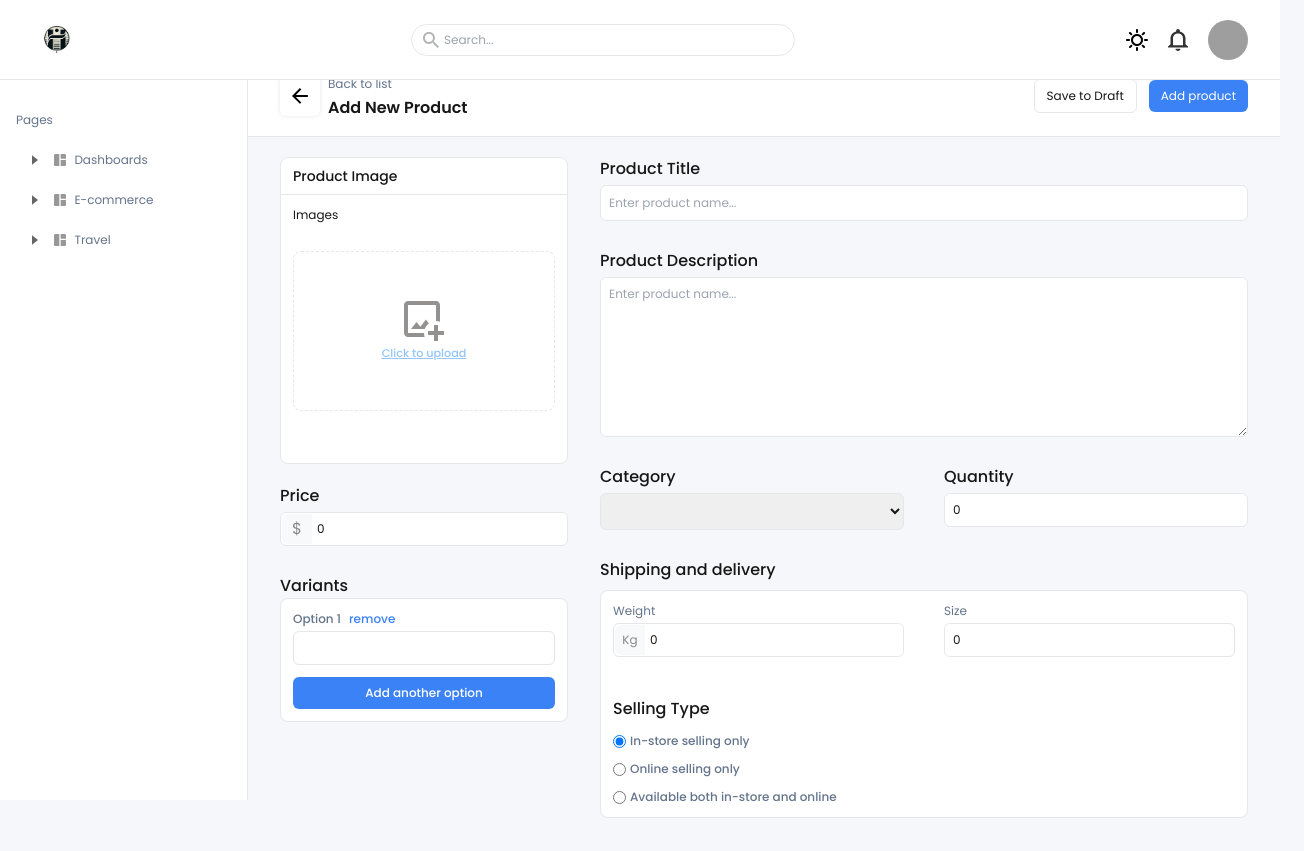
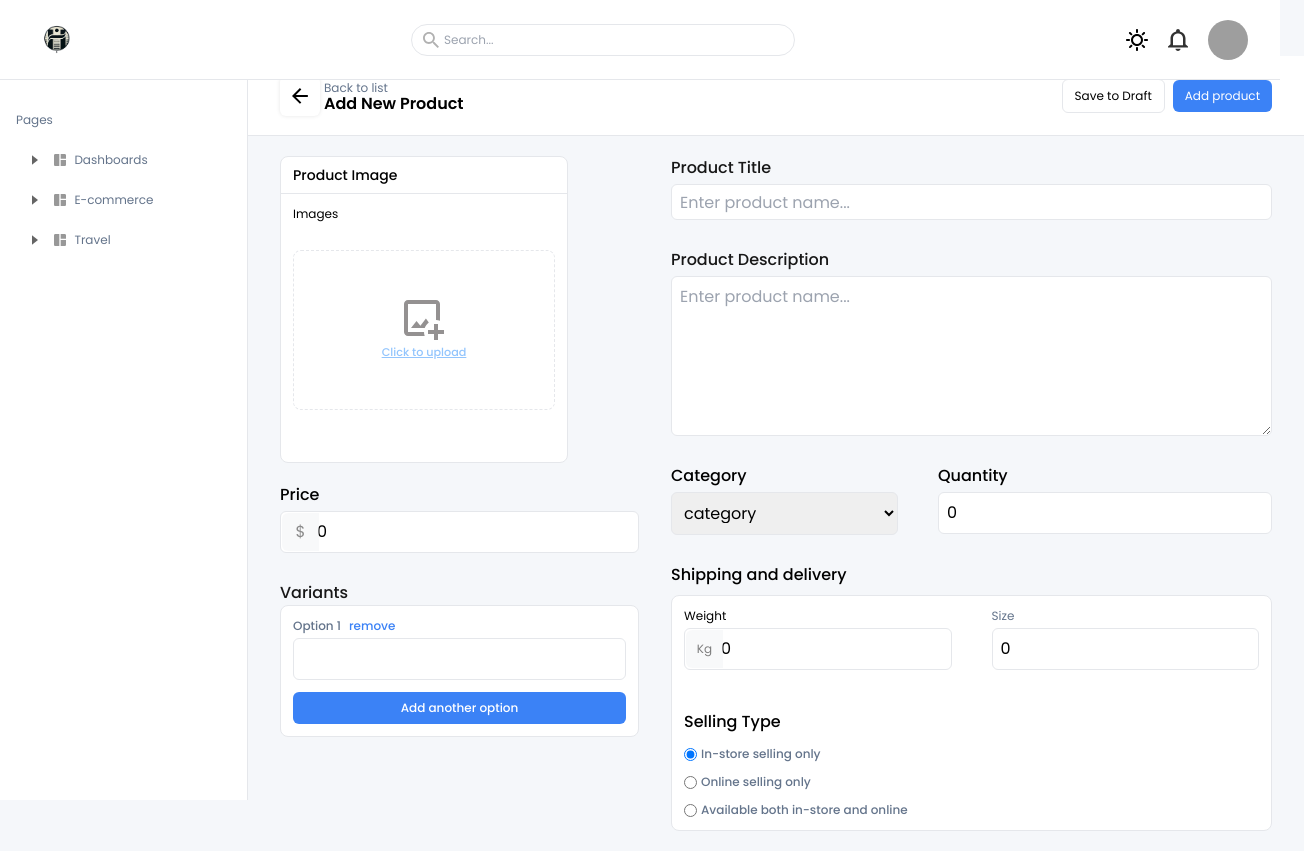
Before and after one commit to hamidtheprogrammer/portproject, a Next.js app in the folder client/: page /pages/e-commerce/admin/add-product in a window 1280 px wide. Shown: the whole page, 1304 px wide, since content can reach past the window. Built offline with nearby package versions, Linux system fonts and the light colour scheme; grey boxes are pictures that could not be loaded.

Commit message:
fixed add product page invisible text

```diff
--- a/client/src/app/pages/dashboards/e-commerce/RecentPurchases.tsx
+++ b/client/src/app/pages/dashboards/e-commerce/RecentPurchases.tsx
@@ -49,7 +49,7 @@ const RecentPurchases = () => {
         <h1 className="font-medium text-lg">Recent purchases</h1>
         <div className="relative flex items-center ">
           <img
-            className="text-xs absolute opacity-30 w-4 aspect-square ml-3"
+            className="absolute opacity-30 w-4 aspect-square ml-3"
             src="/SearchIcon.svg"
             alt="search"
           />
--- a/client/src/app/pages/dashboards/e-commerce/charts/NewCustomersChart.tsx
+++ b/client/src/app/pages/dashboards/e-commerce/charts/NewCustomersChart.tsx
@@ -28,7 +28,7 @@ const NewCustomersChart = () => {
           Last 7 days
         </p>
       </div>
-      <div className="flex-1 w-full text-xs -translate-x-[2.5rem]">
+      <div className="flex-1 w-full text-xs -translate-x-[2rem]">
         <ResponsiveContainer width="100%" height="100%">
           <AreaChart
             width={730}
--- a/client/src/app/pages/dashboards/e-commerce/charts/OrdersChart.tsx
+++ b/client/src/app/pages/dashboards/e-commerce/charts/OrdersChart.tsx
@@ -32,7 +32,7 @@ const OrdersChart = () => {
             barGap={1}
             barSize={7}
             data={ordersChartData}
-            margin={{ top: 20, right: 100, left: 0, bottom: 5 }}
+            margin={{ top: 20, right: 80, left: 20, bottom: 5 }}
           >
             <XAxis dataKey="time" axisLine={false} tick={false} />
             <YAxis tick={false} axisLine={false} />
--- a/client/src/app/pages/dashboards/e-commerce/page.tsx
+++ b/client/src/app/pages/dashboards/e-commerce/page.tsx
@@ -164,7 +164,7 @@ const Page: React.FC = () => {
         <RecentPurchases />
         <SalesProjection />
         <SalesByRegion />
-        {/* <SalesMap /> */}
+        <SalesMap />
       </div>
     </div>
   );
--- a/client/src/app/pages/e-commerce/admin/add-product/form/CategoryInventory.tsx
+++ b/client/src/app/pages/e-commerce/admin/add-product/form/CategoryInventory.tsx
@@ -23,13 +23,17 @@ const CategoryInventory = () => {
   return (
     <div className="flex gap-10 max-sm:flex-col">
       <span className="flex flex-col flex-1 gap-1">
-        <label htmlFor="category" className="dark:darkPrimaryText font-medium">
+        <label
+          htmlFor="category"
+          className="dark:darkPrimaryText text-black font-medium"
+        >
           Category
         </label>
         <select
           {...register("category")}
-          className="focus:outline-none focus:ring-2 focus:ring-blue-300 text-xs dark:darkSecondaryText dark:bg-darkSecondaryBg  border-[1px] dark:darkBorder p-2  rounded-md"
+          className="focus:outline-none focus:ring-2 focus:ring-blue-300 text-black dark:darkSecondaryText dark:bg-darkSecondaryBg  border-[1px] dark:darkBorder p-2  rounded-md"
         >
+          <option value="">category</option>
           {categories.map((category) => (
             <option key={category} value={category}>
               {category}
@@ -43,12 +47,15 @@ const CategoryInventory = () => {
         )}
       </span>
       <span className="flex flex-col flex-1 gap-1">
-        <label htmlFor="quantity" className="dark:darkPrimaryText font-medium">
+        <label
+          htmlFor="quantity"
+          className="dark:darkPrimaryText font-medium text-black"
+        >
           Quantity
         </label>
         <input
           {...register("quantity")}
-          className="focus:outline-none focus:ring-2 focus:ring-blue-300 text-xs dark:darkSecondaryText dark:bg-darkSecondaryBg  border-[1px] dark:darkBorder p-2  rounded-md"
+          className="focus:outline-none focus:ring-2 focus:ring-blue-300 text-black dark:darkSecondaryText dark:bg-darkSecondaryBg  border-[1px] dark:darkBorder p-2  rounded-md"
           type="number"
         />
         {errors.quantity && (
--- a/client/src/app/pages/e-commerce/admin/add-product/form/Description.tsx
+++ b/client/src/app/pages/e-commerce/admin/add-product/form/Description.tsx
@@ -16,7 +16,7 @@ const Description = () => {
         <input
           {...register("title")}
           type="text"
-          className="focus:outline-none focus:ring-2 focus:ring-blue-300 text-xs dark:darkSecondaryText dark:bg-darkSecondaryBg h-9 border-[1px] dark:darkBorder px-2 rounded-md"
+          className="focus:outline-none focus:ring-2 focus:ring-blue-300 text-black dark:darkSecondaryText dark:bg-darkSecondaryBg h-9 border-[1px] dark:darkBorder px-2 rounded-md"
           placeholder="Enter product name..."
         />
         {errors.title && (
@@ -31,7 +31,7 @@ const Description = () => {
         </label>
         <textarea
           {...register("description")}
-          className="focus:outline-none focus:ring-2 focus:ring-blue-300 text-xs dark:darkSecondaryText dark:bg-darkSecondaryBg h-40 border-[1px] dark:darkBorder p-2  rounded-md"
+          className="focus:outline-none focus:ring-2 focus:ring-blue-300 text-black dark:darkSecondaryText dark:bg-darkSecondaryBg h-40 border-[1px] dark:darkBorder p-2  rounded-md"
           placeholder="Enter product name..."
         />
         {errors.description && (
--- a/client/src/app/pages/e-commerce/admin/add-product/form/FormHeader.tsx
+++ b/client/src/app/pages/e-commerce/admin/add-product/form/FormHeader.tsx
@@ -2,20 +2,24 @@ import React from "react";
 
 const FormHeader = () => {
   return (
-    <div className="flex justify-between items-center dark:darkPrimaryText bg-white dark:bg-darkSecondaryBg py-4 border-b-[1px] md:px-8">
-      <div className="grid gap-2 grid-cols-[auto_1fr]">
-        <button className="row-span-2 shadow-[0_0_4px_rgba(0,0,0,0.1)] h-fit self-center p-3 rounded-md">
+    <div className=" flex justify-between items-center dark:darkPrimaryText bg-white dark:bg-darkSecondaryBg h-20 border-b-[1px] md:px-8">
+      <div className="flex gap-1 items-center">
+        <button className="row-span-2 shadow-[0_0_4px_rgba(0,0,0,0.1)] h-fit p-3 rounded-md">
           <img src="/ReturnIcon.svg" alt="return" />
         </button>
-        <p className="relative top-1 text-xs secondaryText dark:darkSecondaryText">
-          Back to list
-        </p>
-        <h1 className="font-semibold">Add New Product</h1>
+        <span>
+          <p className="relative top-1 text-xs secondaryText dark:darkSecondaryText">
+            Back to list
+          </p>
+          <h1 className="font-semibold text-black max-sm:text-sm">
+            Add New Product
+          </h1>
+        </span>
       </div>
-      <div className="space-x-3">
+      <div className="flex gap-2 items-center">
         <button
           type="button"
-          className="border-[1px] rounded-md hover:bg-gray-100 px-3 py-2 dark:darkBorder text-xs"
+          className="border-[1px] rounded-md hover:bg-gray-100 px-3 py-2 dark:darkBorder text-xs text-black"
         >
           Save to Draft
         </button>
--- a/client/src/app/pages/e-commerce/admin/add-product/form/Image.tsx
+++ b/client/src/app/pages/e-commerce/admin/add-product/form/Image.tsx
@@ -28,10 +28,10 @@ const ProductImage = () => {
 
   return (
     <div className="md:w-72 h-fit pb-10 bg-white dark:darkPrimaryText dark:bg-darkSecondaryBg border-[1px] dark:darkBorder rounded-lg">
-      <div className="text-sm font-medium py-2 px-3 border-b-[1px] dark:darkBorder">
+      <div className="text-sm text-black font-medium py-2 px-3 border-b-[1px] dark:darkBorder">
         Product Image
       </div>
-      <div className="p-3 flex flex-col">
+      <div className="p-3 flex flex-col text-black">
         <label htmlFor="images" className="text-xs mb-4">
           Images
         </label>
--- a/client/src/app/pages/e-commerce/admin/add-product/form/Price_Variant.tsx
+++ b/client/src/app/pages/e-commerce/admin/add-product/form/Price_Variant.tsx
@@ -17,7 +17,10 @@ const Price_Variant = () => {
   return (
     <div className="space-y-7">
       <span className="flex flex-col flex-1 gap-1">
-        <label htmlFor="price" className="font-medium dark:darkPrimaryText">
+        <label
+          htmlFor="price"
+          className="text-black font-medium dark:darkPrimaryText"
+        >
           Price
         </label>
         <div className="relative flex items-center">
@@ -26,7 +29,7 @@ const Price_Variant = () => {
           </span>
           <input
             {...register("price")}
-            className="pl-9 w-full focus:outline-none focus:ring-2 focus:ring-blue-300 text-xs dark:darkSecondaryText dark:bg-darkSecondaryBg  border-[1px] dark:darkBorder p-2  rounded-md"
+            className="pl-9 w-full text-black focus:outline-none focus:ring-2 focus:ring-blue-300 dark:darkSecondaryText dark:bg-darkSecondaryBg  border-[1px] dark:darkBorder p-2  rounded-md"
             type="number"
           />
         </div>
@@ -55,7 +58,7 @@ const Price_Variant = () => {
               </label>
               <input
                 {...register(`variants[${index}]`)}
-                className="focus:outline-none focus:ring-2 focus:ring-blue-300 text-xs dark:darkSecondaryText dark:bg-darkSecondaryBg  border-[1px] dark:darkBorder p-2  rounded-md"
+                className="focus:outline-none focus:ring-2 focus:ring-blue-300 text-black dark:darkSecondaryText dark:bg-darkSecondaryBg  border-[1px] dark:darkBorder p-2  rounded-md"
                 type="text"
               />
               {Array.isArray(errors.variants) && errors.variants[index] && (
--- a/client/src/app/pages/e-commerce/admin/add-product/form/ShippingDelivery.tsx
+++ b/client/src/app/pages/e-commerce/admin/add-product/form/ShippingDelivery.tsx
@@ -8,24 +8,24 @@ const ShippingDelivery = () => {
   } = useFormContext();
   return (
     <div className="flex gap-2 flex-col ">
-      <h1 className="font-medium dark:darkPrimaryText">
+      <h1 className="font-medium dark:darkPrimaryText text-black">
         Shipping and delivery
       </h1>
       <div className="flex flex-wrap gap-10 max-sm:flex-col bg-white border-[1px] dark:darkBorder dark:bg-darkSecondaryBg rounded-lg p-3 w-full">
         <span className="flex flex-col flex-1 gap-1 min-w-60">
           <label
             htmlFor="title"
-            className="text-xs secondaryText dark:darkSecondaryText"
+            className="text-xs secondaryText dark:darkSecondaryText text-black"
           >
             Weight
           </label>
           <div className="relative flex items-center">
-            <span className="absolute left-[0.1rem] text-xs opacity-50 bg-gray-100 flex justify-center items-center aspect-square h-[90%] rounded-tl-md rounded-bl-md">
+            <span className="absolute left-[0.1rem] text-black text-xs opacity-50 bg-gray-100 flex justify-center items-center aspect-square h-[90%] rounded-tl-md rounded-bl-md">
               Kg
             </span>
             <input
               {...register("weight")}
-              className="pl-9 w-full focus:outline-none focus:ring-2 focus:ring-blue-300 text-xs dark:darkSecondaryText dark:bg-darkSecondaryBg  border-[1px] dark:darkBorder p-2  rounded-md"
+              className="pl-9 w-full focus:outline-none focus:ring-2 focus:ring-blue-300 text-black dark:darkSecondaryText dark:bg-darkSecondaryBg  border-[1px] dark:darkBorder p-2  rounded-md"
               type="number"
             />
           </div>
@@ -44,7 +44,7 @@ const ShippingDelivery = () => {
           </label>
           <input
             {...register("size")}
-            className="focus:outline-none focus:ring-2 focus:ring-blue-300 text-xs dark:darkSecondaryText dark:bg-darkSecondaryBg  border-[1px] dark:darkBorder p-2  rounded-md"
+            className="focus:outline-none focus:ring-2 focus:ring-blue-300 text-black dark:darkSecondaryText dark:bg-darkSecondaryBg  border-[1px] dark:darkBorder p-2  rounded-md"
             type="number"
           />
           {errors.size && (
@@ -54,7 +54,7 @@ const ShippingDelivery = () => {
           )}
         </span>
         <div className="flex flex-col min-w-60 flex-1 gap-3 font-medium">
-          <h1 className="dark:darkPrimaryText">Selling Type</h1>
+          <h1 className="dark:darkPrimaryText text-black">Selling Type</h1>
           <span className="flex gap-1 items-center">
             <input
               {...register("sellingType")}
```
Also changed, not shown: client/src/app/pages/dashboards/e-commerce/regionalData/SalesMap.tsx (+16 -23 lines).
